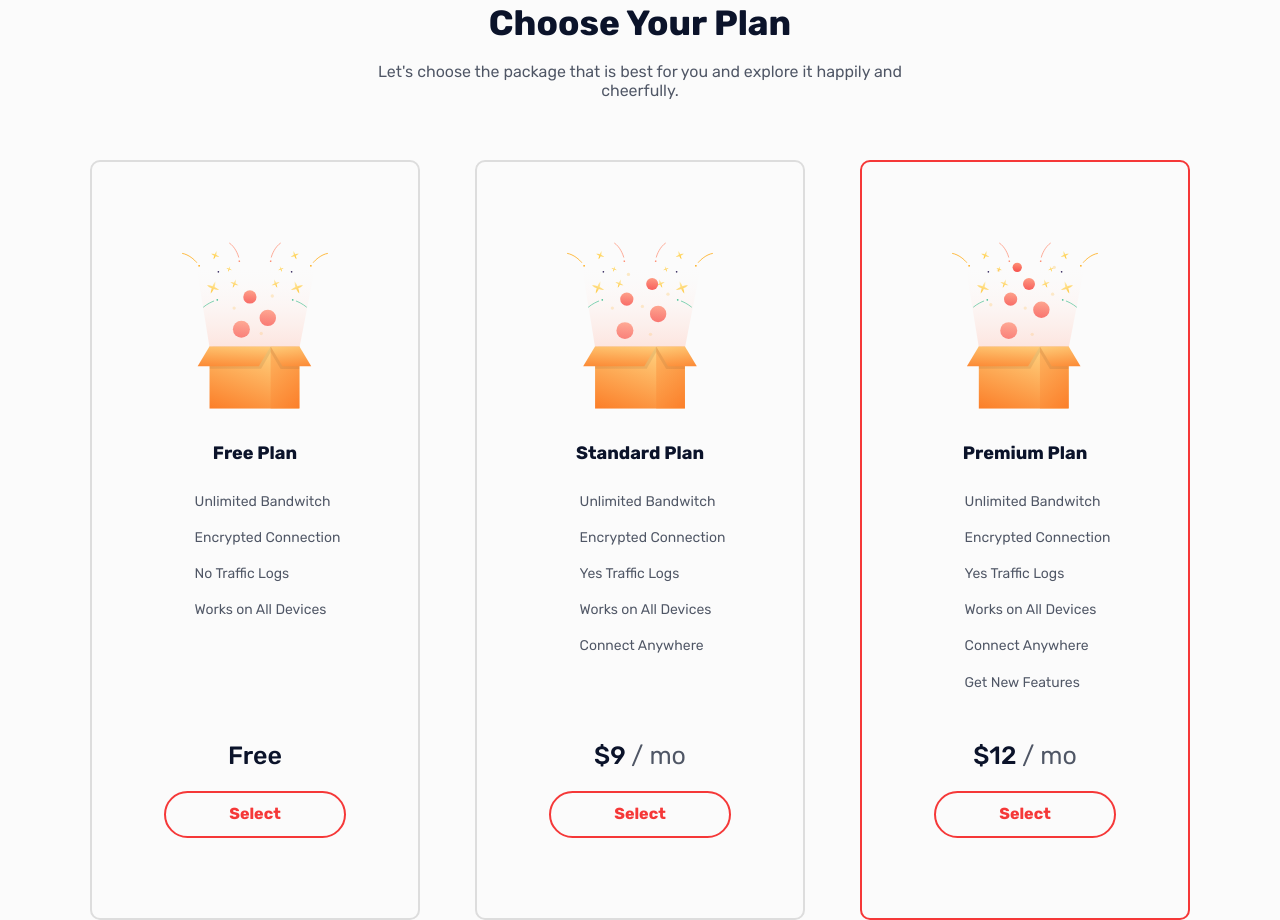
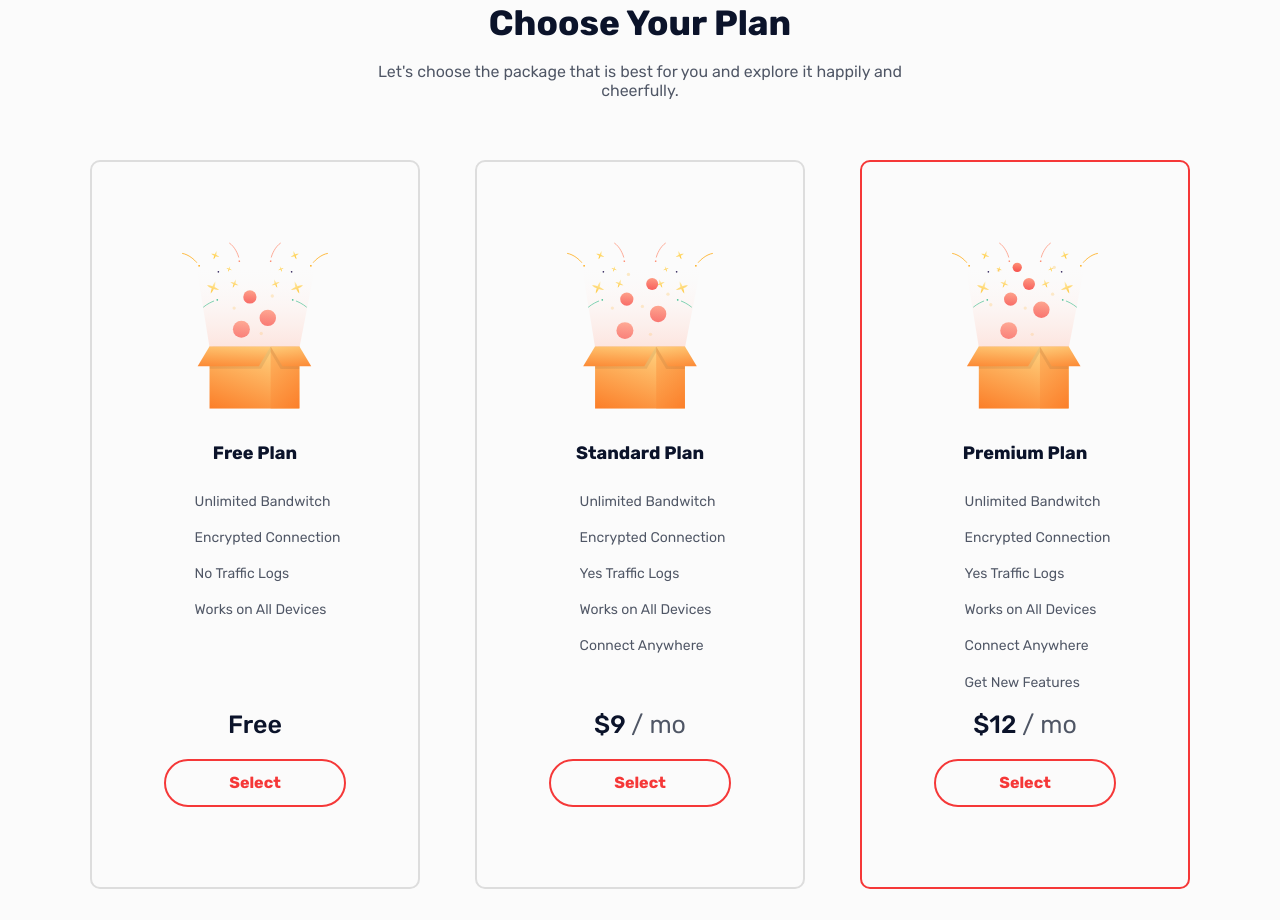
Before and after one commit to faridmammadov09/laslesVPN, a plain HTML site: page index.html in a window 1280 px wide. Shown: the part 1338-2258 px from the top of the page. Drawn offline with Linux system fonts and the light colour scheme.

Commit message:
some changes on pricing sectionn

```diff
--- a/sass/layout/_plans.scss
+++ b/sass/layout/_plans.scss
@@ -10,11 +10,14 @@
     display: flex;
     flex-direction: column;
     min-width: 330px;
-    min-height: 760px;
     align-items: center;
     border: 2px solid #dddddd;
     border-radius: 10px;
     padding: 8rem 4rem;
+
+    &:nth-child(2) {
+      margin: 0 20px;
+    }
 
     &--recommended {
       border-color: $primary-color;
```
Also changed, not shown: index.html (+0 -2 lines), css/main.css, 1 other file.
